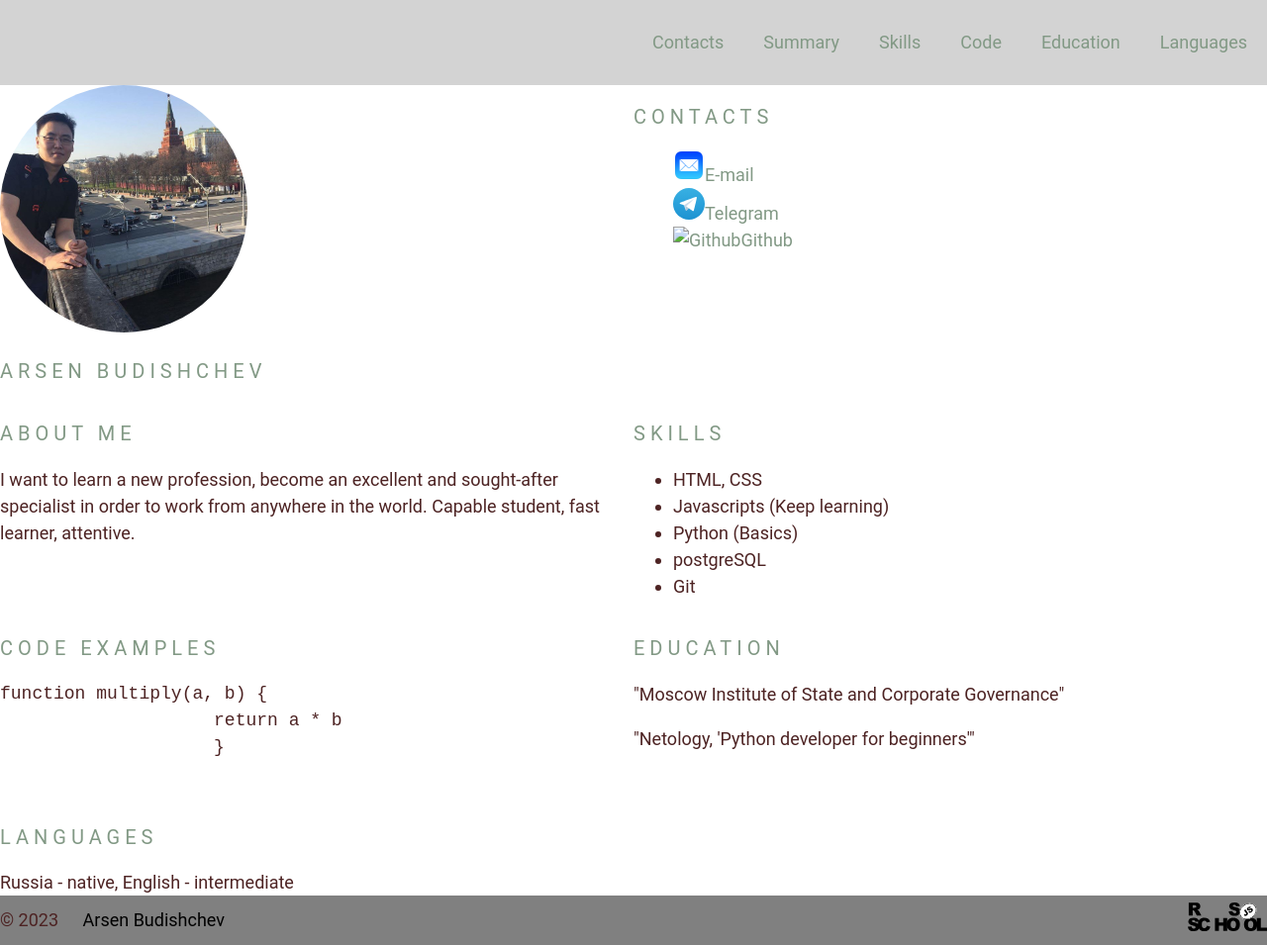
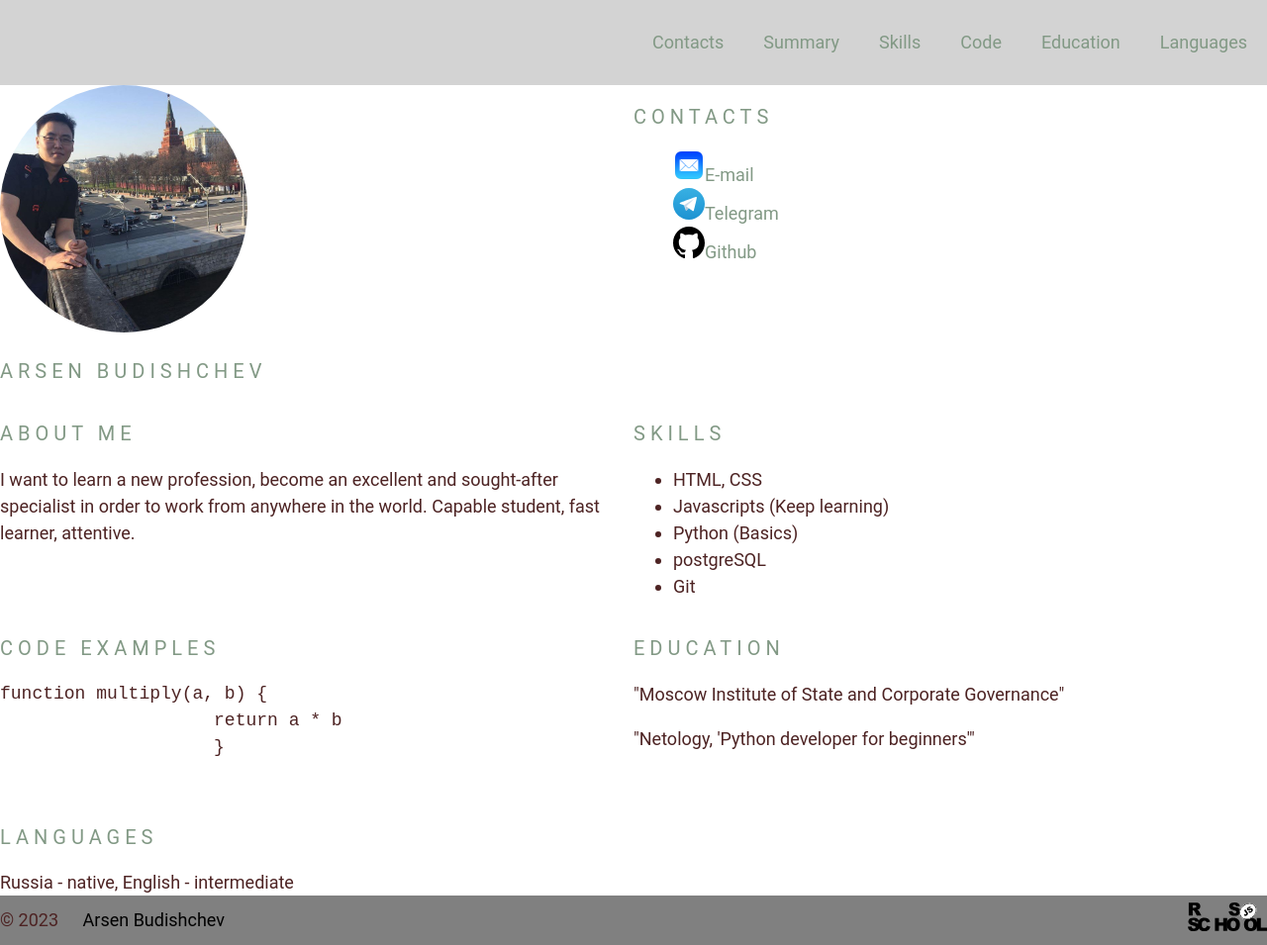
Before and after one commit to steelykt/rsschool-cv, a plain HTML site: page index.html in a window 1280 px wide. Shown: the whole page at 99% size. Drawn offline with Linux system fonts and the light colour scheme; a web font is replaced by a local one.

Commit message:
Update index.html

```diff
--- a/index.html
+++ b/index.html
@@ -36,7 +36,7 @@
                     <ul class="section-contacts-list">
                         <li class="section-list-item"><a href="mailto:a.budishchev@mail.ru"><img alt="Mail" src="assets/images/Mail_31108.png" width="32"/>E-mail</a></li>
                         <li class="section-list-item"><a href="https://t.me/ArsenBud"><img alt="Telegram" width="32" src="assets/images/Telegram_logo.svg"/>Telegram</a></li>
-                        <li class="section-list-item"><a href="https://github.com/steelykt"><img alt="Github" width="32" src="assets/images/github-142-svgrepo-com.svg"/>Github</a></li>
+                        <li class="section-list-item"><a href="https://github.com/steelykt"><img alt="Github" width="32" src="assets/images/github.svg"/>Github</a></li>
                     </ul>
                 </div>
             </section>
```
